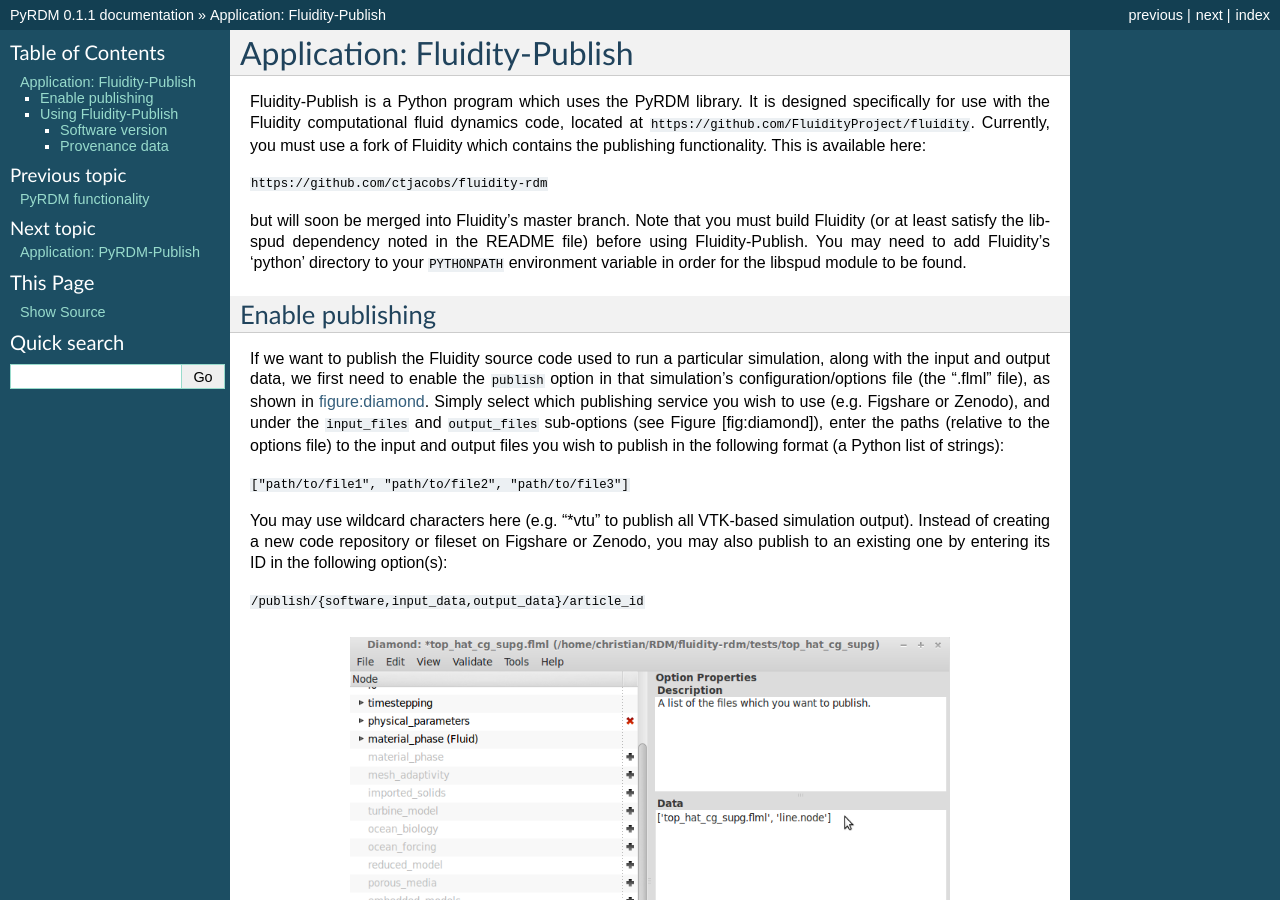
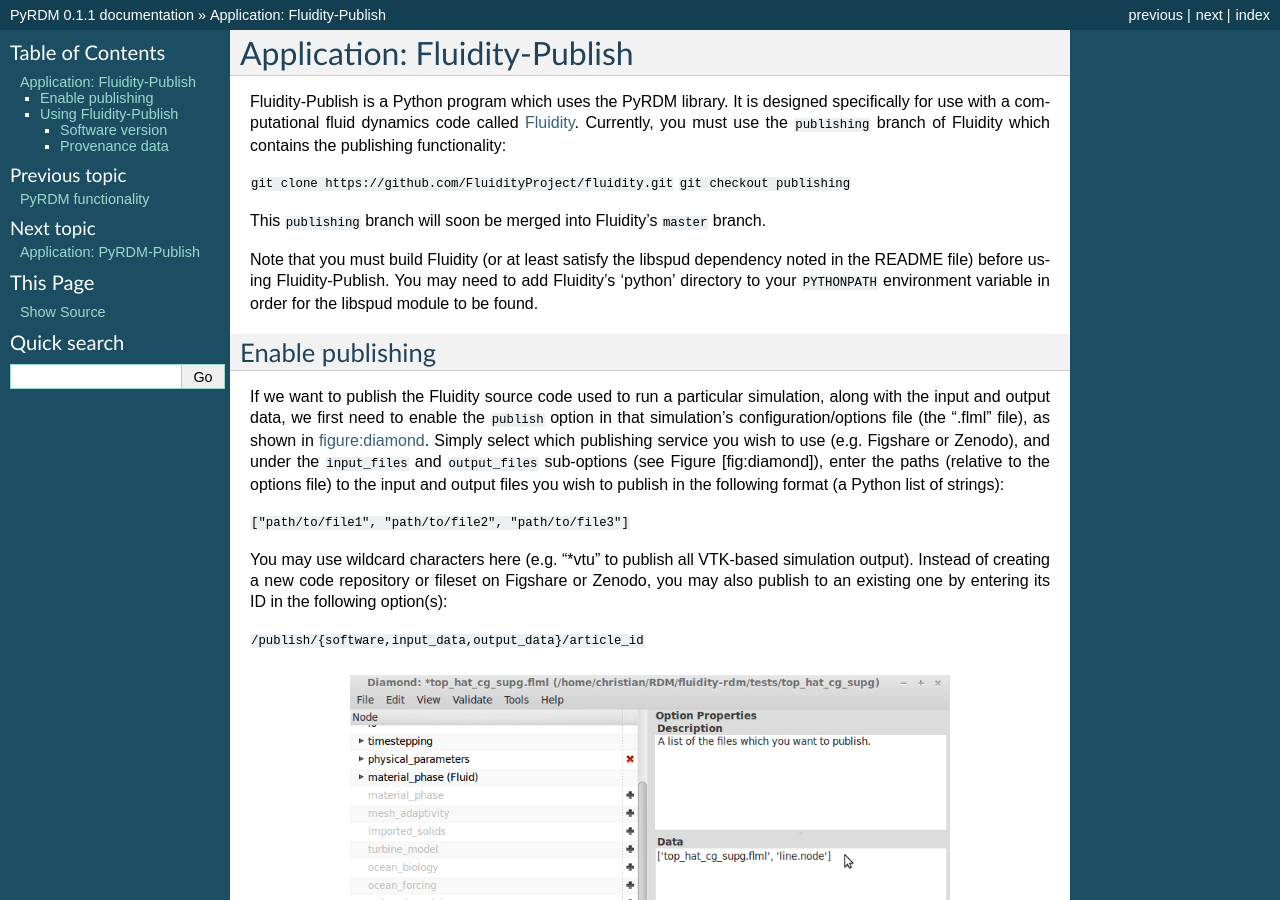
Before and after one commit to pyrdm/pyrdm, a Sphinx documentation site: the page built from docs/source/application_fluidity.rst, in a window 1280 px wide and 900 px high. Built offline with Sphinx 7.4.7, drawn with Linux system fonts in a browser that asks for light colours; pages that are not in the unit, such as notebooks, are missing from menus.

Commit message:
The publishing options relevant to Fluidity-Publish are now in the 'publishing' branch of the main Fluidity repository, not in a fork. Updated the documentation accordingly.

```diff
--- a/docs/source/application_fluidity.rst
+++ b/docs/source/application_fluidity.rst
@@ -2,16 +2,16 @@
 =============================
 
 Fluidity-Publish is a Python program which uses the PyRDM library. It is
-designed specifically for use with the Fluidity computational fluid
-dynamics code, located at
-``https://github.com/FluidityProject/fluidity``. Currently, you must use
-a fork of Fluidity which contains the publishing functionality. This is
-available here:
+designed specifically for use with a computational fluid
+dynamics code called `Fluidity <http://www.fluidity-project.org/>`_. Currently, you must use
+the ``publishing`` branch of Fluidity which contains the publishing functionality:
 
-``https://github.com/ctjacobs/fluidity-rdm``
+``git clone https://github.com/FluidityProject/fluidity.git``
+``git checkout publishing``
 
-but will soon be merged into Fluidity's master branch. Note that you
-must build Fluidity (or at least satisfy the libspud dependency noted in
+This ``publishing`` branch will soon be merged into Fluidity's ``master`` branch.
+
+Note that you must build Fluidity (or at least satisfy the libspud dependency noted in
 the README file) before using Fluidity-Publish. You may need to add
 Fluidity's 'python' directory to your ``PYTHONPATH`` environment
 variable in order for the libspud module to be found.
```
